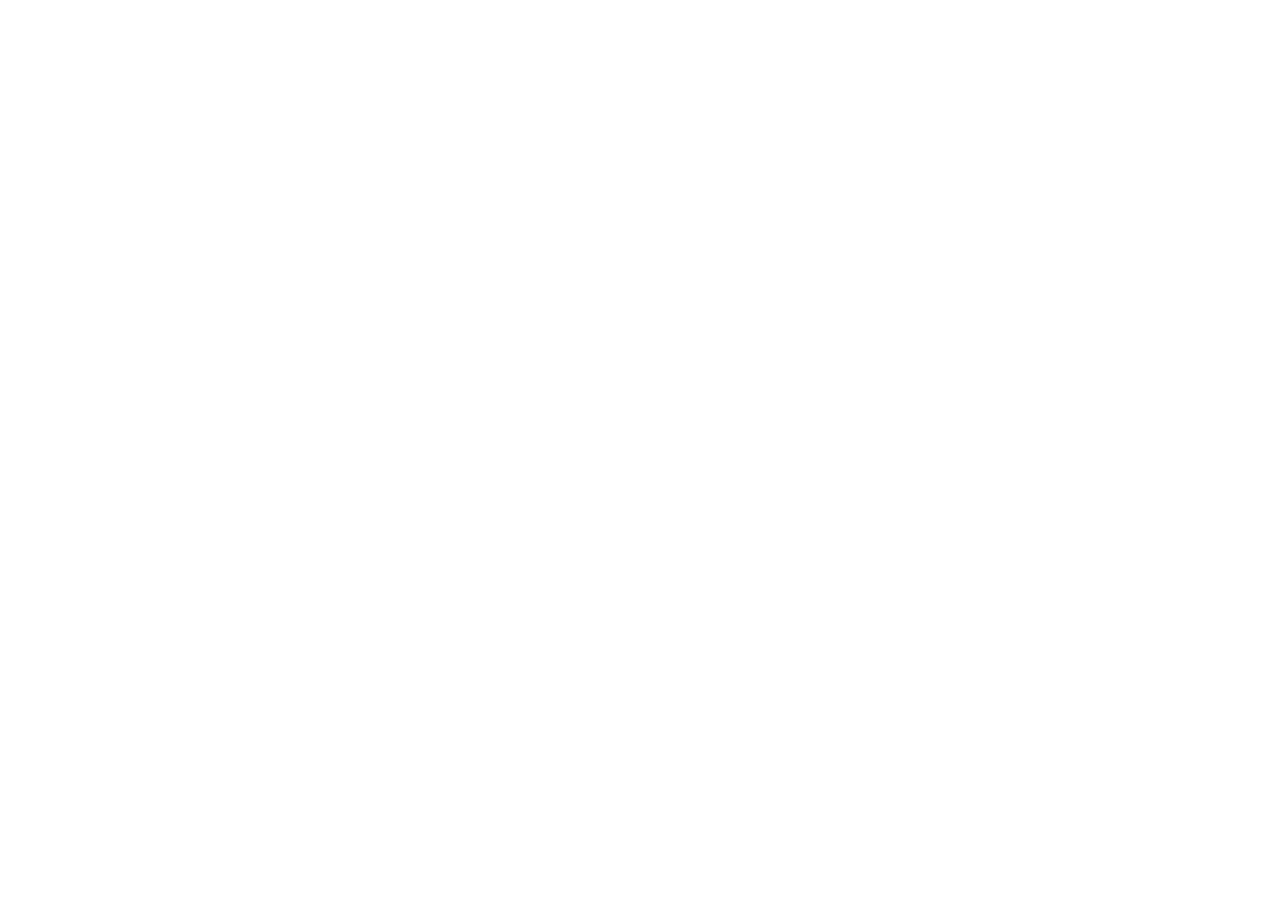
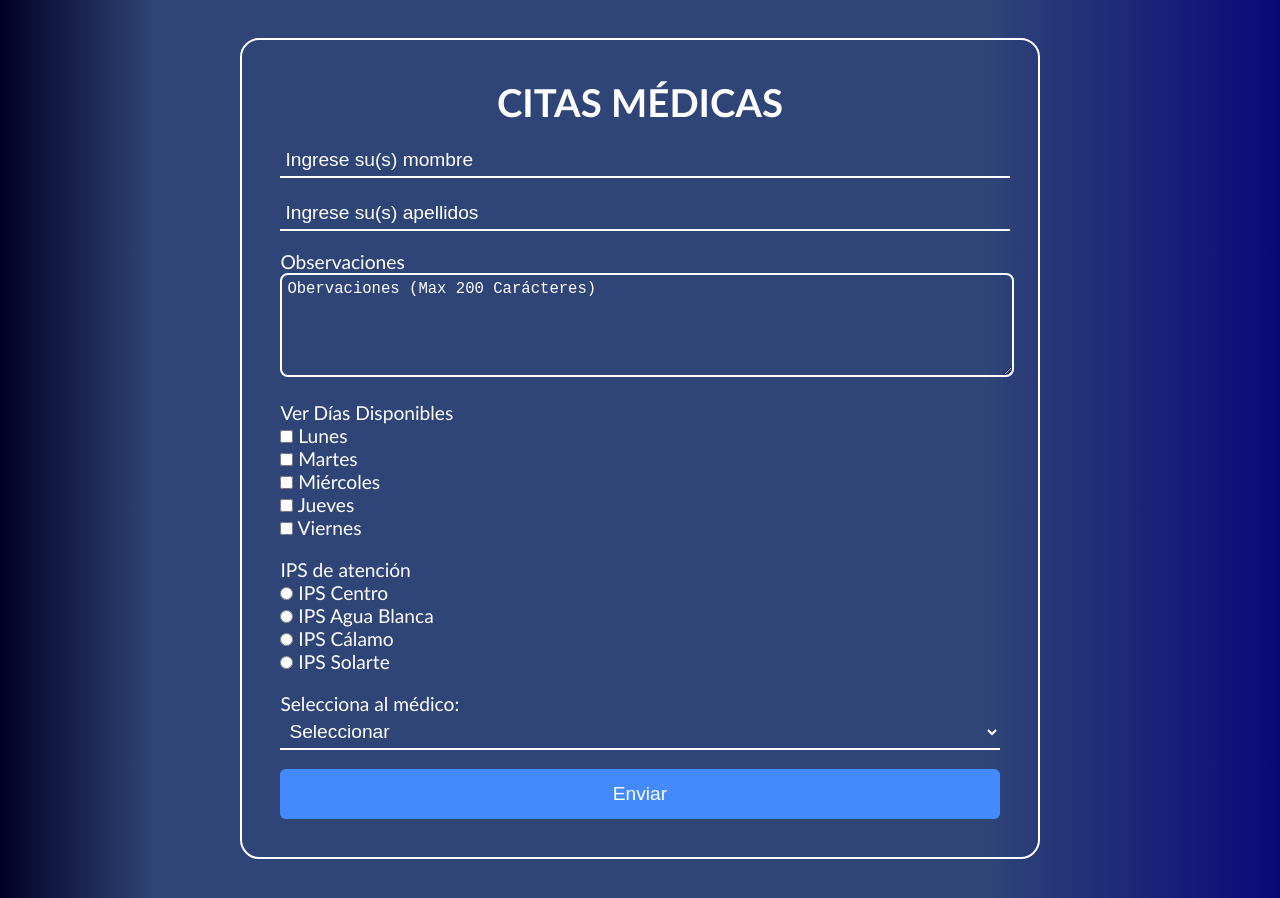
Before and after one commit to AlejandroC26/PagLugaresADSI, a plain HTML site: page formulario-avanzado.html in a window 1280 px wide. Before the commit the page ends 800 px from the top, so only its background shows below. Drawn offline with Linux system fonts and the light colour scheme.

Commit message:
formulario

```diff
--- a/css/formulario.css
+++ b/css/formulario.css
@@ -0,0 +1,106 @@
+*{
+    padding: 0;
+    margin: 0;
+}
+body{
+    font-family:'Gill Sans', 'Gill Sans MT', Calibri, 'Trebuchet MS', sans-serif;
+    background: rgb(2,0,36);
+    background: linear-gradient(90deg, rgba(2,0,36,1) 0%, rgba(47,69,119,1) 12%, rgba(47,69,119,1) 77%, rgba(9,9,121,1) 100%);
+    color: white;
+}
+.container-div{
+    max-width: 800px;
+    width: 80%;
+    margin: 2em auto;
+    font-size: 1.2em;
+    background: blur(1.17rem);
+}
+.info-container{
+    backdrop-filter: blur(2px);
+    border-radius: 1em;
+    border: 2px solid white;
+    padding: 2em;
+}
+.title{
+    font-weight: bold;
+}
+.title h1{
+    text-align: center;
+}
+.column-form{
+    display: block;
+    margin: 1em 0;
+}
+.column-form input,
+.form-lenght{
+
+    color: white;
+    padding: 5px;
+    font-size: 1em;
+    border: none;
+    border-bottom: 2px solid white;
+    background: none;
+}
+.column-form input,
+.form-lenght,
+.big-column-form textarea{
+    outline: none;
+}
+.big-column-form,
+.big-column-form label,
+.options-column-form,
+.options-column-form label,
+.infor-form
+{
+    display: block;
+}
+.column-form input,
+.form-lenght,
+.big-column-form textarea,
+.form-lenght{
+    width: 100%;
+}
+.big-column-form textarea{
+    max-width: 100%;
+    color: white;
+    font-size: 1em;
+    padding: 5px;
+    background: none;
+    border-radius: 0.5em;
+    border: solid 2px white;
+}
+.options-column-form,
+.column-form,
+.input-option{
+    margin: 1em 0;
+}
+.form-lenght{
+    color: white;
+}
+.form-lenght option{
+    background: rgba(47,69,119,1);
+}
+.button{
+    background-color: #448AFF;
+    color: white;
+    border: solid 2px white;
+    width: 100%;
+    height: 50px;
+    font-size: 1em;
+    border-radius: .3em;
+    border: none;
+    cursor: pointer;
+    animation: anim1 2s ease-in-out alternate infinite;
+}
+.button:hover{
+    background-color: #76a8ff;
+    transform: translatey(-3px);
+}
+::placeholder{
+    color: white;
+}
+@media only screen and (max-width:950px){
+    .container-div{
+        width: 95%;
+    }
+}
--- a/formulario-avanzado.html
+++ b/formulario-avanzado.html
@@ -0,0 +1,59 @@
+<!DOCTYPE html>
+<html lang="en">
+<head>
+    <meta charset="UTF-8">
+    <meta http-equiv="X-UA-Compatible" content="IE=edge">
+    <meta name="viewport" content="width=device-width, initial-scale=1.0">
+    <link rel="stylesheet" href="css/formulario.css">
+    <title>Formulario Avanzado</title>
+</head>
+<body>
+    <div class="container-div">
+        <div class="info-container">
+            <div class="title">
+                <h1>CITAS MÉDICAS</h1>
+            </div>
+            <div class="column-form">
+                <input type="text" name="nombres" size="40" maxlength="50" placeholder="Ingrese su(s) mombre"  required>
+            </div>
+            <div class="column-form">
+                <input type="text" name="apellidos" size="40" maxlength="50" placeholder="Ingrese su(s) apellidos" required>
+            </div>
+            <div class="big-column-form">
+                <label>Observaciones</label>
+                <textarea name="peticion" cols="40" rows="5" placeholder="Obervaciones (Max 200 Carácteres)"></textarea>
+            </div>
+            <div class="options-column-form">
+                <label>Ver Días Disponibles</label>
+                <div><input type="checkbox" name="disponibles" value="Lunes"> Lunes</div>
+                <div><input type="checkbox" name="disponibles" value="Martes"> Martes</div>
+                <div><input type="checkbox" name="disponibles" value="Miercoles"> Miércoles</div>
+                <div><input type="checkbox" name="disponibles" value="Jueves"> Jueves</div>
+                <div><input type="checkbox" name="disponibles" value="Viernes"> Viernes</div>
+
+            </div>
+            <div class="options-column-form">
+                <label>IPS de atención</label>
+                <div><input type="radio"> IPS Centro</div>
+                <div><input type="radio"> IPS Agua Blanca</div>
+                <div><input type="radio"> IPS Cálamo</div>
+                <div><input type="radio"> IPS Solarte</div>
+            </div>
+            <div class="input-option">
+                <label class="infor-form">Selecciona al médico:</label>
+                <div class="content-options">
+                    <select name="doctor" class="form-lenght">
+                        <option disabled selected>Seleccionar</option>
+                        <option value="Gregory">Gregory House</option>
+                        <option value="Vic">Dr Vic </option>
+                        <option value="Adam">Adam Sandler</option>
+                    </select>
+                </div>
+            </div>
+            <button type="button" class="button">Enviar</button>
+        </div>
+
+    </div>
+
+</body>
+</html>
```
Also changed, not shown: index.html (+2 -0 lines).
